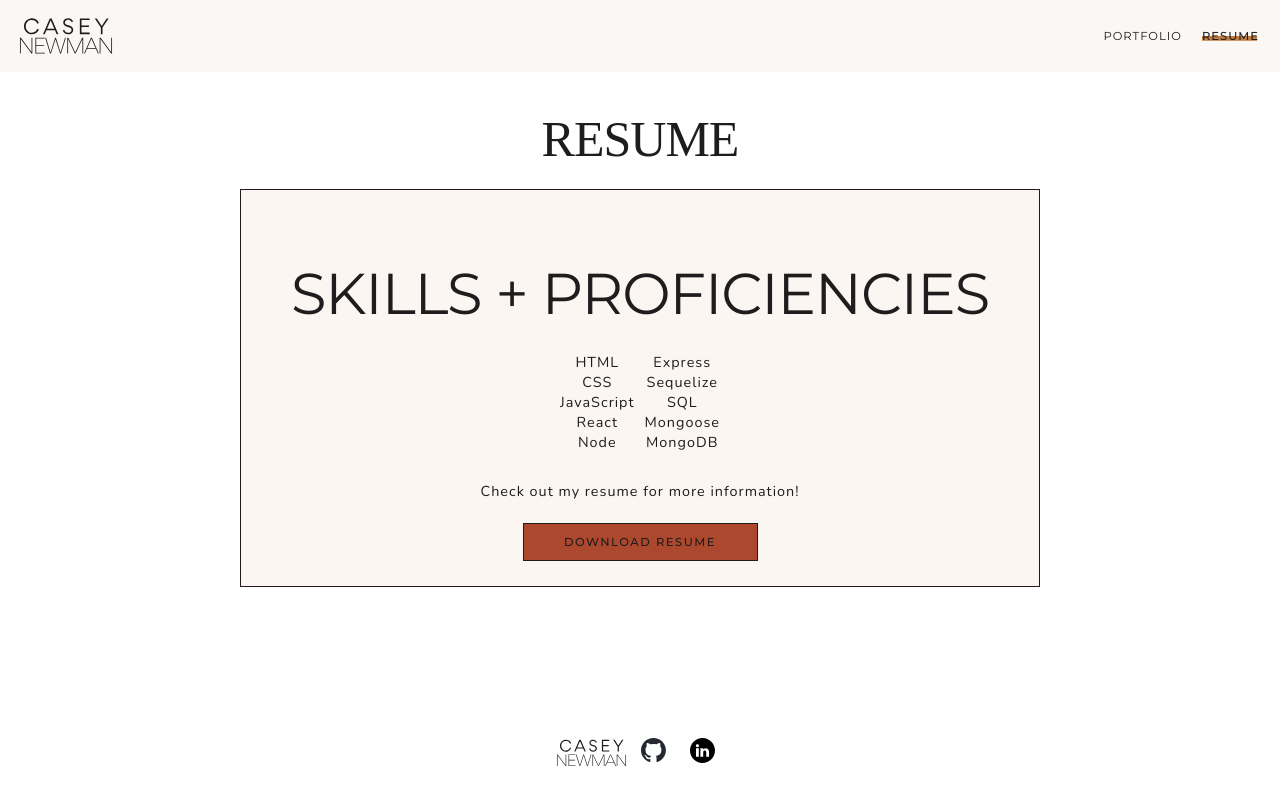
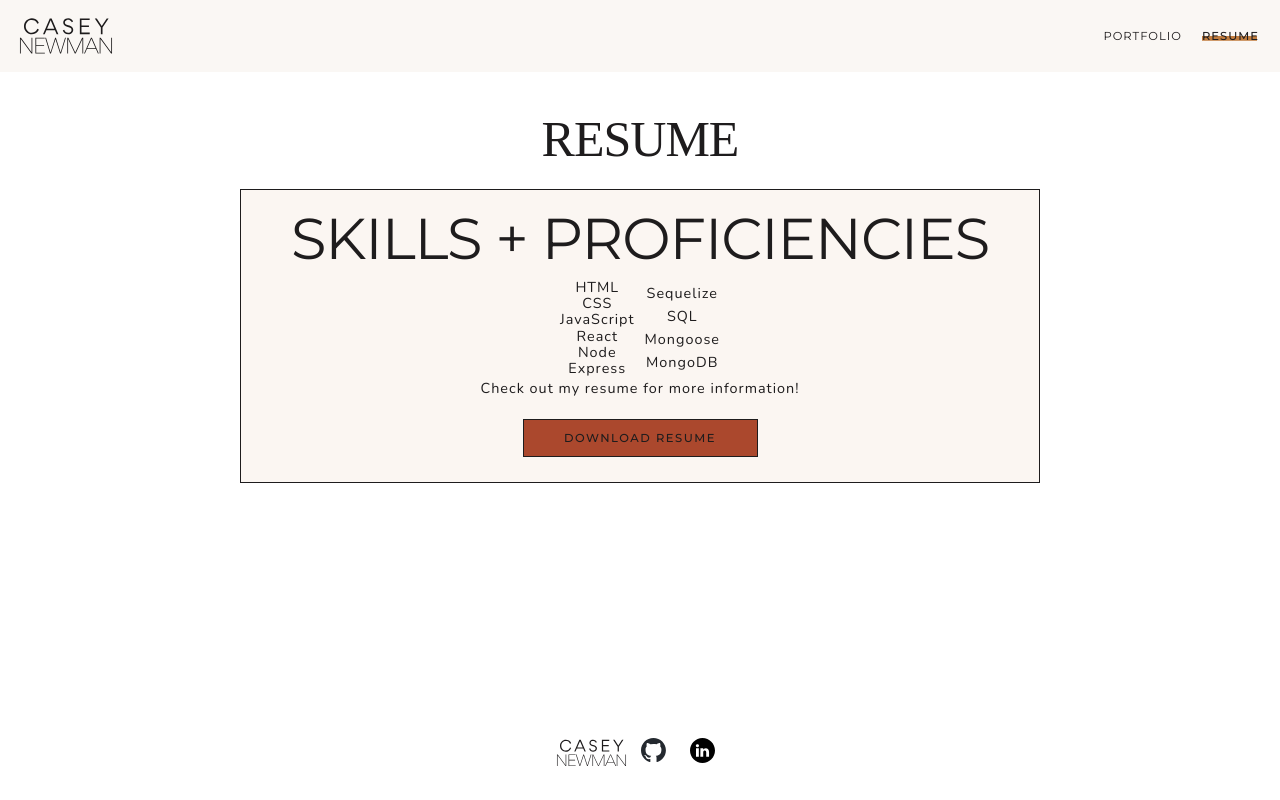
Before and after one commit to caseynewman/react-portfolio, a React (Vite) app: page /resume in a window 1280 px wide. Built offline with nearby package versions, Linux system fonts and the light colour scheme; a web font is replaced by a local one.

Commit message:
added css reset stylesheet

```diff
--- a/index.html
+++ b/index.html
@@ -4,6 +4,7 @@
     <meta charset="UTF-8" />
     <link rel="icon" type="image/svg+xml" href="/assets/cn-favicon.svg" />
     <meta name="viewport" content="width=device-width, initial-scale=1.0" />
+    <link rel="stylesheet" href="./src/reset.css" />
     <link rel="stylesheet" href="https://fonts.googleapis.com/css?family=Nunito:200,300,400|Hanken+Grotesk:200,300,400|Dream+Cottage|Montserrat:200,300,400,500">
     <link rel="stylesheet" href="https://use.typekit.net/kvu2iah.css">
     <title>Casey Newman</title>
--- a/src/components/AboutSection/style.css
+++ b/src/components/AboutSection/style.css
@@ -5,12 +5,8 @@
     display: flex;
     flex-direction: column;
     justify-content: space-evenly;
-    background-color: #7B786B;
+    background-color: #CAA19C;
     gap: 10px;
-}
-
-.about-container p {
-    color: #fff;
 }
 
 .about-container img {
--- a/src/components/Button/style.css
+++ b/src/components/Button/style.css
@@ -3,6 +3,7 @@
     text-transform: uppercase;
     letter-spacing: 1.5px;
     background-color: #AB482D;
+    color: #fff !important;
     display: flex;
     justify-content: center;
     align-items: center;
--- /dev/null
+++ b/src/reset.css
@@ -0,0 +1,48 @@
+/* http://meyerweb.com/eric/tools/css/reset/
+   v2.0 | 20110126
+   License: none (public domain)
+*/
+
+html, body, div, span, applet, object, iframe,
+h1, h2, h3, h4, h5, h6, p, blockquote, pre,
+a, abbr, acronym, address, big, cite, code,
+del, dfn, em, img, ins, kbd, q, s, samp,
+small, strike, strong, sub, sup, tt, var,
+b, u, i, center,
+dl, dt, dd, ol, ul, li,
+fieldset, form, label, legend,
+table, caption, tbody, tfoot, thead, tr, th, td,
+article, aside, canvas, details, embed,
+figure, figcaption, footer, header, hgroup,
+menu, nav, output, ruby, section, summary,
+time, mark, audio, video {
+	margin: 0;
+	padding: 0;
+	border: 0;
+	font-size: 100%;
+	font: inherit;
+	vertical-align: baseline;
+}
+/* HTML5 display-role reset for older browsers */
+article, aside, details, figcaption, figure,
+footer, header, hgroup, menu, nav, section {
+	display: block;
+}
+body {
+	line-height: 1;
+}
+ol, ul {
+	list-style: none;
+}
+blockquote, q {
+	quotes: none;
+}
+blockquote:before, blockquote:after,
+q:before, q:after {
+	content: '';
+	content: none;
+}
+table {
+	border-collapse: collapse;
+	border-spacing: 0;
+}
```
